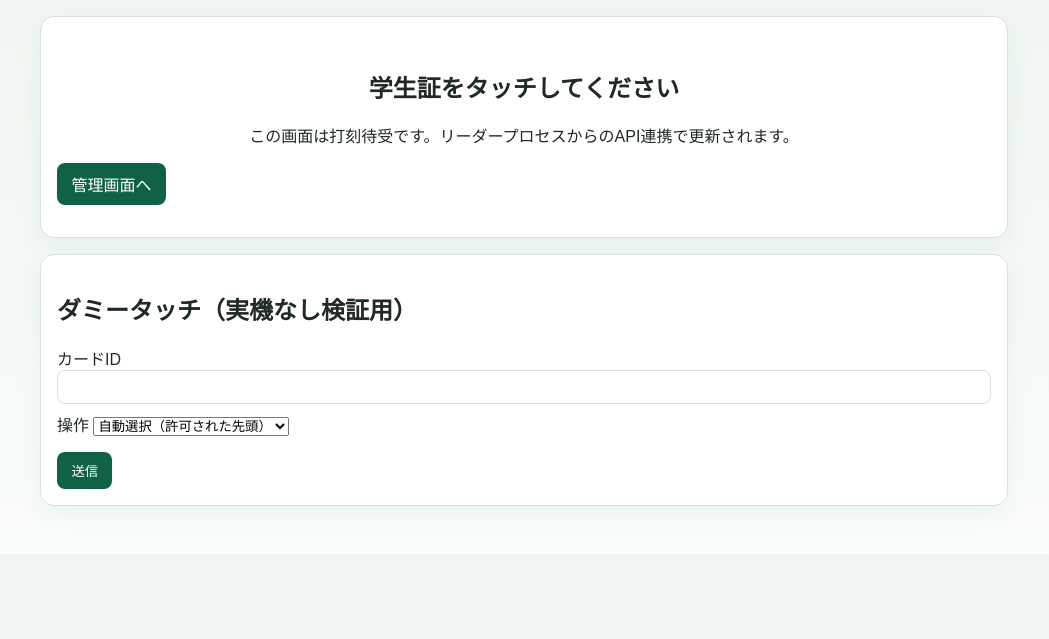
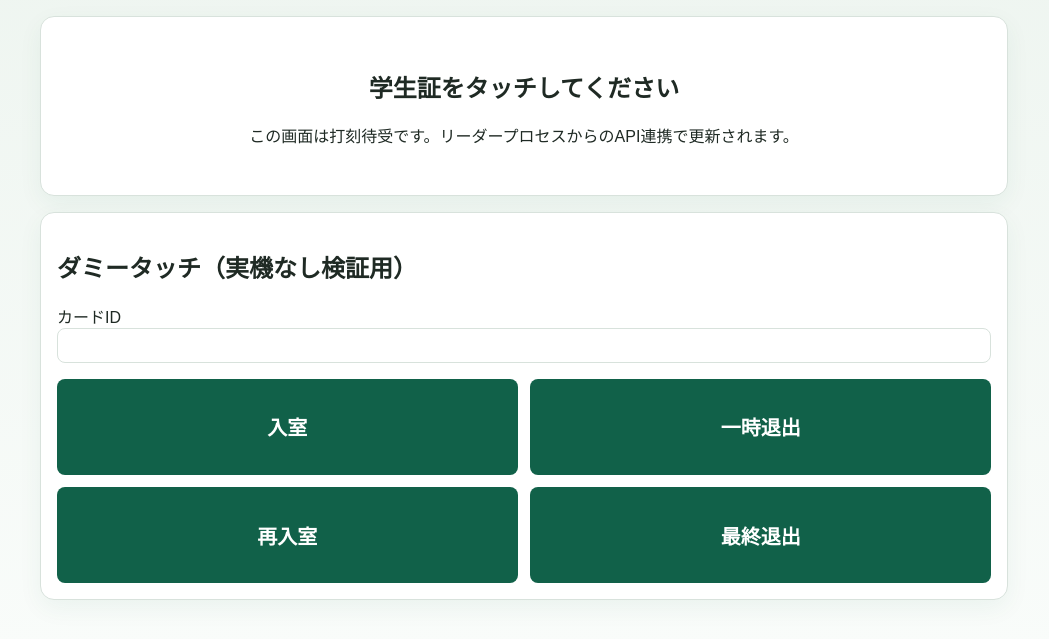
Before and after one commit to being24/nfc_attendance, a FastAPI app: page / in a window 1280 px wide. Shown: the part 52-691 px from the top of the page, without its empty margins (116-1165 px from the left). Run offline with FastAPI, Linux system fonts and the light colour scheme; some libraries are stand-ins or nearby versions.

Commit message:
Update top page with large touch action buttons

```diff
--- a/app/static/app.css
+++ b/app/static/app.css
@@ -98,7 +98,26 @@ input, textarea {
   font: inherit;
 }
 
+.touch-grid {
+  margin-top: 1rem;
+  display: grid;
+  grid-template-columns: repeat(2, minmax(0, 1fr));
+  gap: 0.8rem;
+}
+
+.touch-btn {
+  width: 100%;
+  min-height: 96px;
+  font-size: 1.25rem;
+  font-weight: 700;
+}
+
 @media (max-width: 760px) {
   .topbar { flex-direction: column; align-items: flex-start; }
   th, td { font-size: 0.86rem; }
+  .touch-grid { grid-template-columns: 1fr; }
+  .touch-btn {
+    min-height: 88px;
+    font-size: 1.15rem;
+  }
 }
--- a/app/templates/index.html
+++ b/app/templates/index.html
@@ -3,25 +3,17 @@
 <section class="card hero">
   <h1>学生証をタッチしてください</h1>
   <p>この画面は打刻待受です。リーダープロセスからのAPI連携で更新されます。</p>
-  <div class="actions">
-    <a class="btn" href="/admin/today">管理画面へ</a>
-  </div>
 </section>
 
 <section class="card" style="margin-top: 1rem;">
   <h2>ダミータッチ（実機なし検証用）</h2>
   <form method="post" action="/touch/simulate">
     <label>カードID <input name="card_id" required></label>
-    <label>操作
-      <select name="action">
-        <option value="auto">自動選択（許可された先頭）</option>
-        {% for a in action_options %}
-        <option value="{{ a }}">{{ a }}</option>
-        {% endfor %}
-      </select>
-    </label>
-    <div class="actions">
-      <button class="btn" type="submit">送信</button>
+    <div class="touch-grid">
+      <button class="btn touch-btn" type="submit" name="action" value="ENTER">入室</button>
+      <button class="btn touch-btn" type="submit" name="action" value="LEAVE_TEMP">一時退出</button>
+      <button class="btn touch-btn" type="submit" name="action" value="RETURN">再入室</button>
+      <button class="btn touch-btn" type="submit" name="action" value="LEAVE_FINAL">最終退出</button>
     </div>
   </form>
 </section>
```
